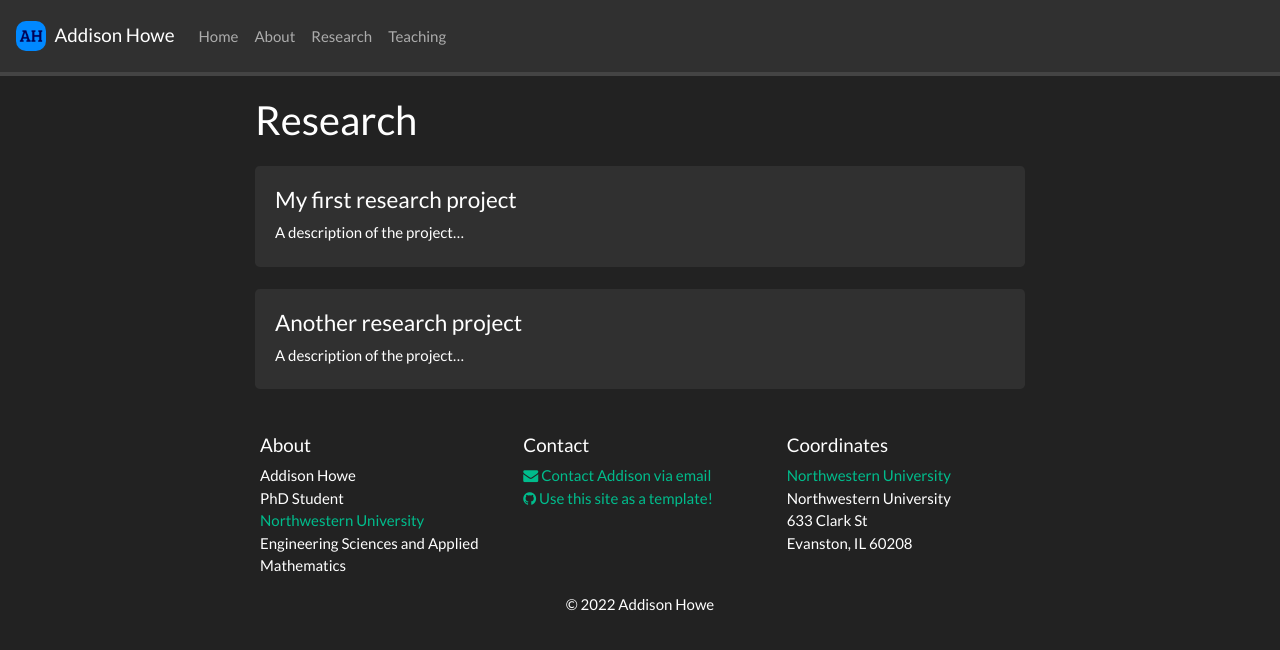
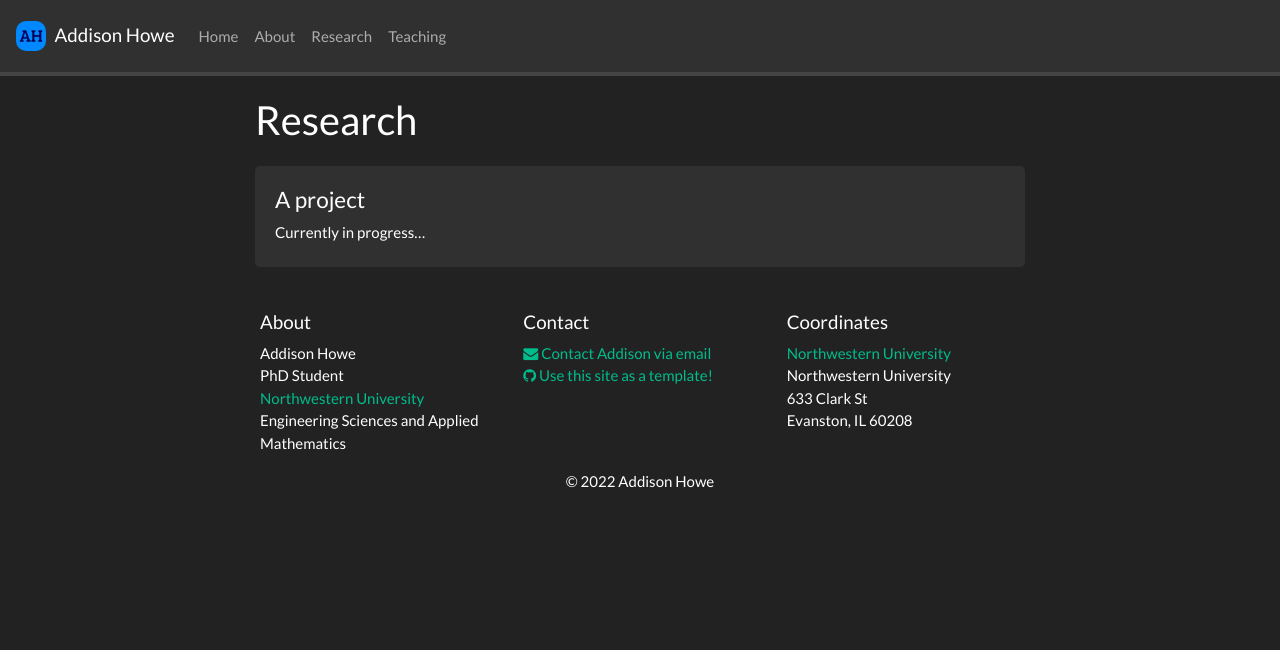
Before and after one commit to AddisonHowe/addisonhowe.github.io, a Jekyll site: the page built from _pages/research.md, in a window 1280 px wide. Shown: the top 650 px of the page. Built offline with Jekyll 4.4.1, drawn with Linux system fonts in a browser that asks for light colours; nearby versions of some CDN libraries; a style sheet for code colours, icons or effects is not loaded.

Commit message:
removed a research section

```diff
--- a/_pages/research.md
+++ b/_pages/research.md
@@ -36,25 +36,11 @@ iframe {
 <div class="jumbotron">
 <div class="row align-items-end">
 <div class="col-md-9 col-sm-12">
-<h4>My first research project</h4>
-A description of the project...
+<h4>A project</h4>
+Currently in progress...
 </div>
 <!-- <div class="col-md-3 col-sm-12" >
   <iframe src="https://addihowe.com/placeholder" height="192px" frameborder="0" allow="autoplay"></iframe>
 </div> -->
 </div>
 </div>
-
-
-<div class="jumbotron">
-<div class="row align-items-end">
-<div class="col-md-9 col-sm-12">
-<h4>Another research project</h4>
-A description of the project...
-</div>
-<!-- </div>
-<div class="col-md-3 col-sm-12" >
-  <iframe src="https://somewebsite" height="192px" frameborder="0" allow="autoplay"></iframe>
-</div> -->
-</div>
-</div>
```
Also changed, not shown: _pages/home.md (+1 -1 lines).
